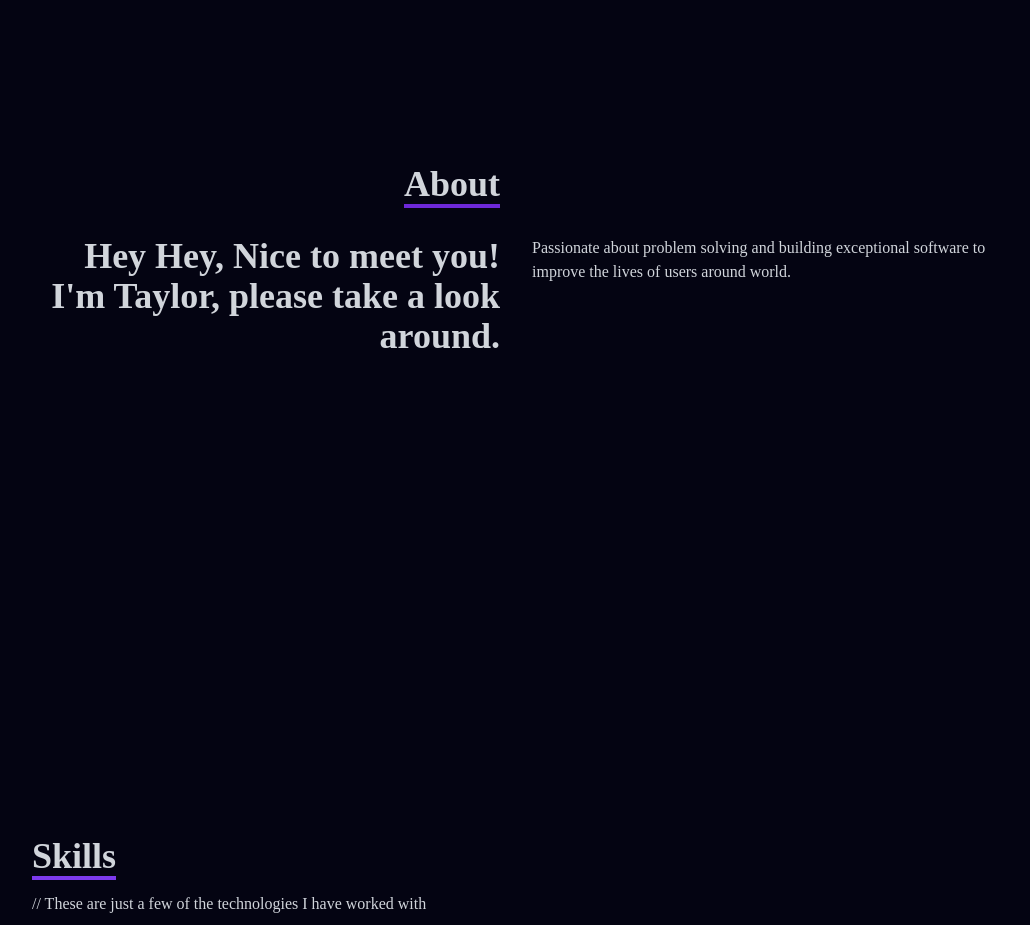
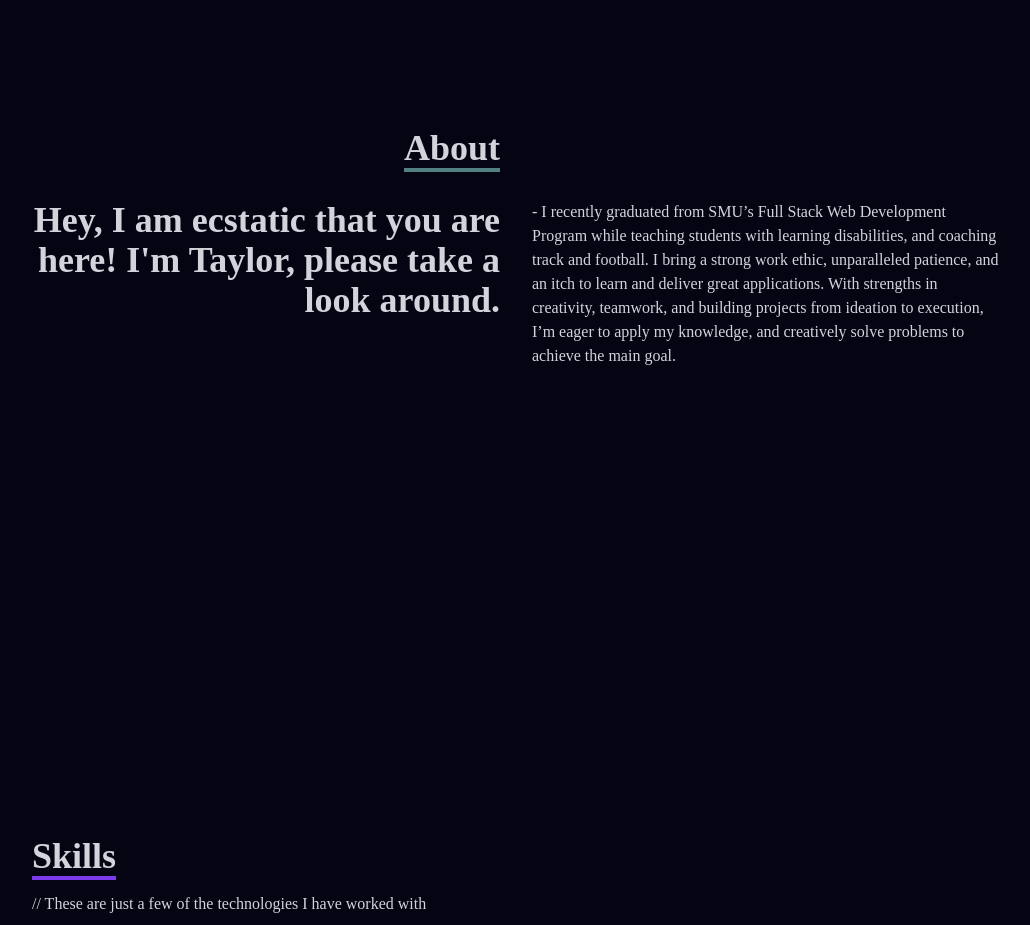
Before and after one commit to TaylorH07/react-portfolio, a React (Create React App) app: page / in a window 1280 px wide. Shown: the part 940-1865 px from the top of the page, without its empty margins (124-1154 px from the left). Built offline with nearby package versions, Linux system fonts and the light colour scheme.

Commit message:
adjusted underline and about

```diff
--- a/src/components/About.jsx
+++ b/src/components/About.jsx
@@ -6,7 +6,7 @@ const About = () => {
         <div className='flex flex-col justify-center items-center w-full h-full'>
             <div className='max-w-[1000px] w-full grid grid-cols-2 gap-8 '>
                 <div className='sm:text-right pb-8 pl-4 '>
-                    <p className='text-4xl font-bold inline border-b-4 border-violet-700 '>
+                    <p className='text-4xl font-bold inline border-b-4 border-[#528082]'>
                         About
                     </p>
                 </div>
@@ -14,12 +14,15 @@ const About = () => {
                 </div>
             <div className="max-w-[1000px] w-full grid sm:grid-cols-2 gap-8 px-4 ">
                 <div className=' sm:text-right text-4xl font-bold '>
-                    <p> Hey Hey, Nice to meet you! I'm Taylor, please take a look around. </p>
+                    <p> Hey, I am ecstatic that you are here! I'm Taylor, please take a look around. </p>
                 </div>
                 <div>
                     <p>
-                        Passionate about problem solving and building exceptional software
-                        to improve the lives of users around world.
+                        - I recently graduated from SMU’s Full Stack Web Development Program while teaching students with learning disabilities, and coaching track and football. I bring a strong work ethic, unparalleled patience, and an itch to learn and deliver great applications. With strengths in creativity, teamwork, and building projects from ideation to execution,  I’m eager to apply my knowledge, and creatively solve problems to achieve the main goal.
+                          <br />
+                          <br />
+                        {/* - Passionate about problem solving and building exceptional software
+                        to improve the lives of users around world. */}
                     </p>
                 </div>
 
--- a/src/components/Contact.jsx
+++ b/src/components/Contact.jsx
@@ -11,7 +11,7 @@ const Contact = () => {
             <input  className='bg-[#ccd6f6] p-2' type="text" placeholder='Name' name='name' />
             <input  className='my-4 p-2 bg-[#ccd6f6] ' type="email" placeholder='Email' name='email' />
             <textarea className='bg-[#ccd6f6]' name="message" rows="10" placeholder='Message'></textarea>
-            <button className='text-white border-2 hover:bg-violet-600 hover:border-violet-600 px-4 py-3 my-8 mx-auto flex items-center'> Get In Touch!</button>
+            <button className='text-white border-2 hover:bg-[#528082] hover:border-[#c0fdff] px-4 py-3 my-8 mx-auto flex items-center'> Get In Touch!</button>
 
         </form>
     </div>
```
